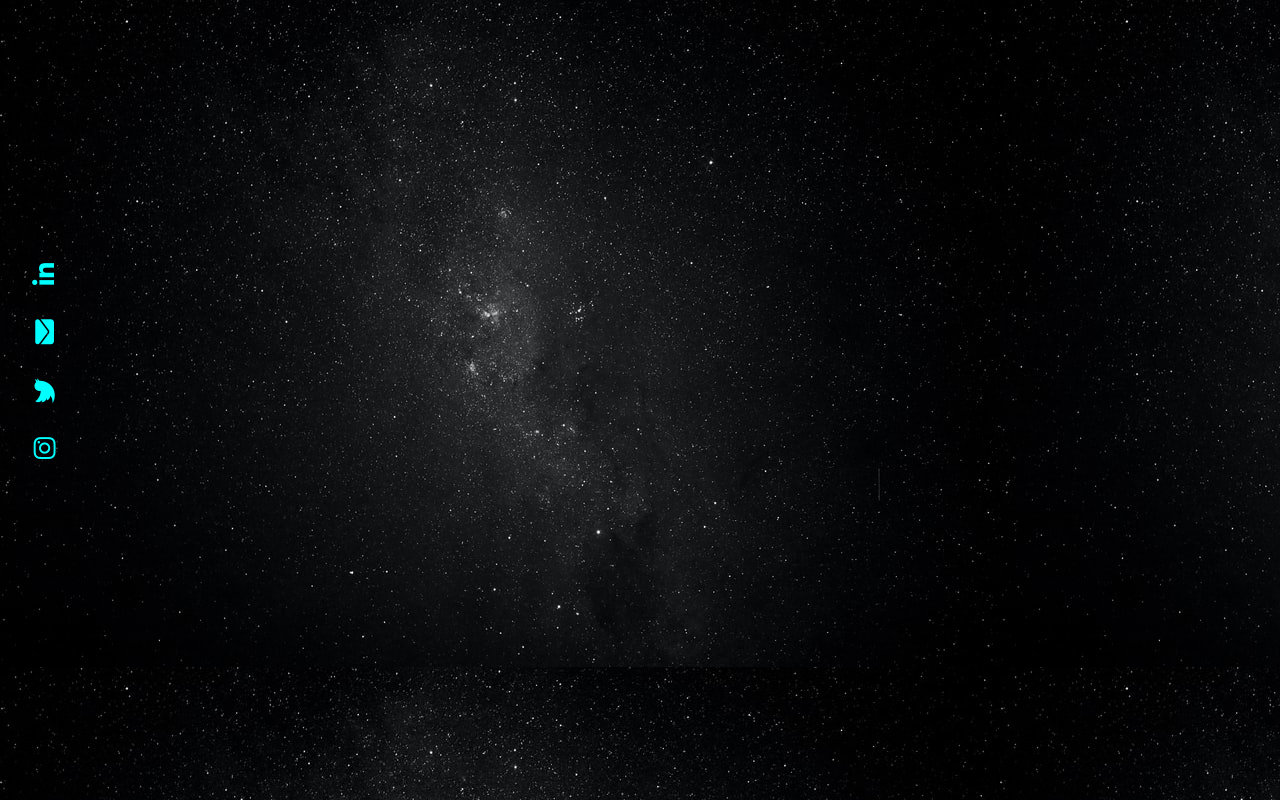
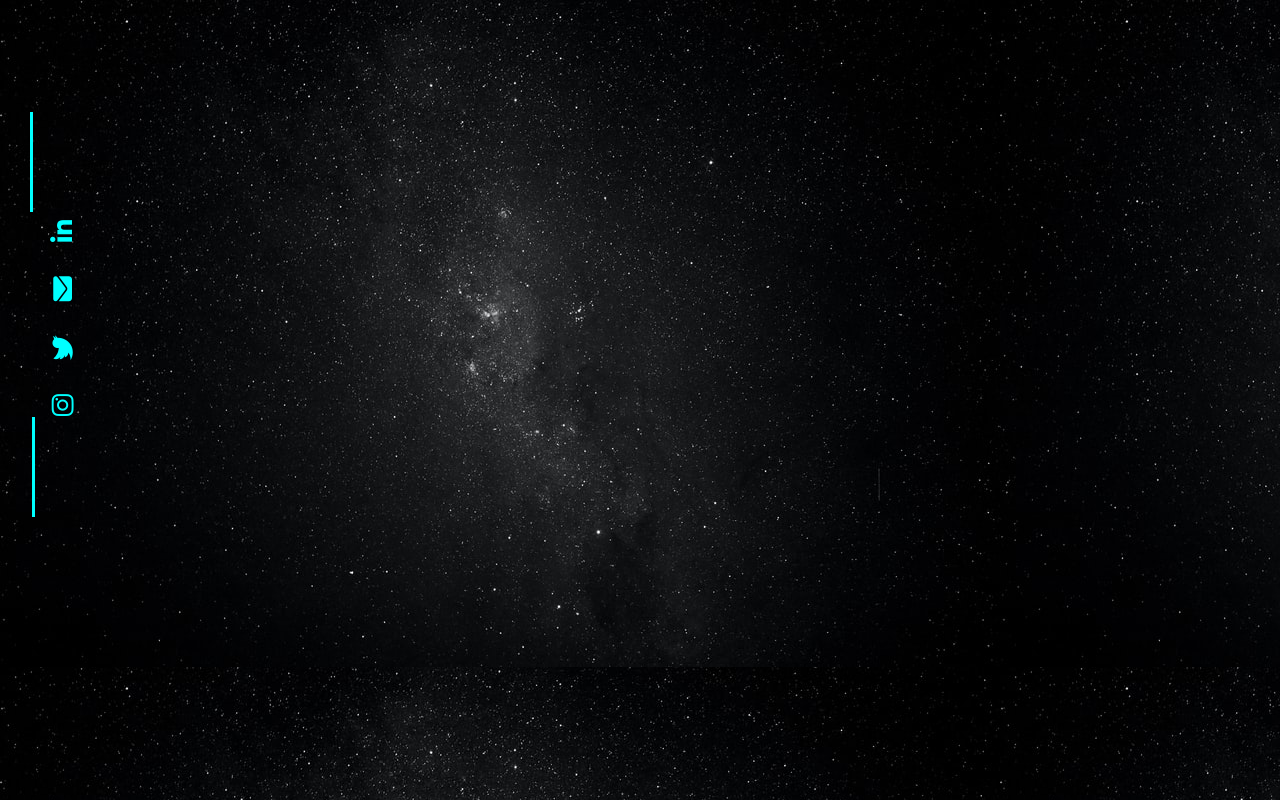
Before and after one commit to Omkar-2003/DMCE-web-firstpage, a plain HTML site: page index.html in a window 1280 px wide. Drawn offline with nearby package versions, Linux system fonts and the light colour scheme.

Commit message:
Update style.css

```diff
--- a/style.css
+++ b/style.css
@@ -5,6 +5,7 @@ body{
   display: inline-block;
 
 }
+/* Social tag */
 a{
 display: inline-block;
  transform: rotate(180deg);
@@ -18,21 +19,58 @@ display: inline-block;
  border-top: 50px;
 
 }
-.fixed{
+.navbar{
   display: inline-block;
   transform: rotate(90deg);
-}
-.navbar{
   margin-top: 169px;
-  margin-left: -105px;
+  margin-left: -118px;
   margin-right: 10px;
 }
-hr{
-  display: inline;
-  transform: rotate(20);
-}
+
+
 p{
   color:#00ffff;
   font-size: 30px;
   text-align: center;
 }
+.firstline{
+  border-left: 3px solid #00ffff;
+  height: 100px;
+
+  display: inline-block;
+  margin-left: -8px;
+  margin-bottom: 74px;
+  margin-right: 2px;
+
+}
+.secondline{
+  border-left: 3px solid #00ffff;
+    height: 100px;
+    display: inline-block;
+    margin-top: 45px;
+    margin-left: -6px;
+    margin-bottom: 2px;
+
+}
+.Social-tag{
+  margin-left: 30px;
+  margin-top: -43px;
+}
+/* .split {
+  height: 100%;
+  width: 50%;
+  position: fixed;
+  z-index: 1;
+  top: 0;
+  overflow-x: hidden;
+  padding-top: 20px;
+}
+.left {
+  left: 0;
+  background-color: #111;
+}
+
+.right {
+  margin-left:300px;
+  background-color: red;
+} */
```
